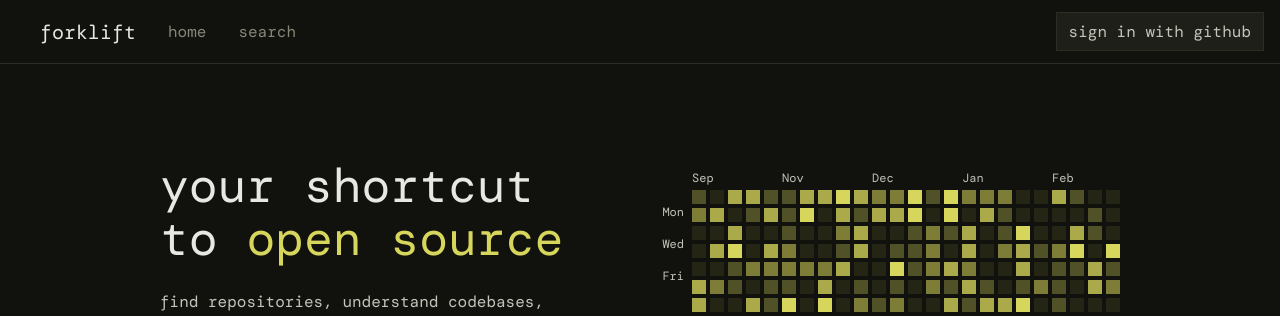
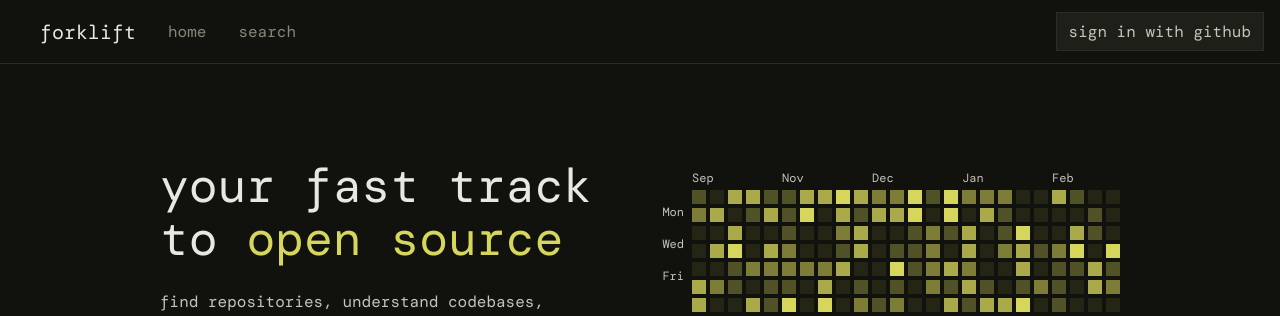
Before and after one commit to refact0r/forklift, a SvelteKit app: page / in a window 1280 px wide. Shown: the top 316 px of the page. Built offline with nearby package versions, Linux system fonts and the light colour scheme; no server answers; some icons are missing; a web font is replaced by a local one.

Commit message:
minor title fix

```diff
--- a/src/routes/+page.svelte
+++ b/src/routes/+page.svelte
@@ -108,7 +108,7 @@
 <div class="content">
 	<div class="hero">
 		<div class="left">
-			<h1>your shortcut to <span>open source</span></h1>
+			<h1>your fast track to <span>open source</span></h1>
 			<p>find repositories, understand codebases, discover issues, and start contributing.</p>
 		</div>
 		<div class="right">
```
